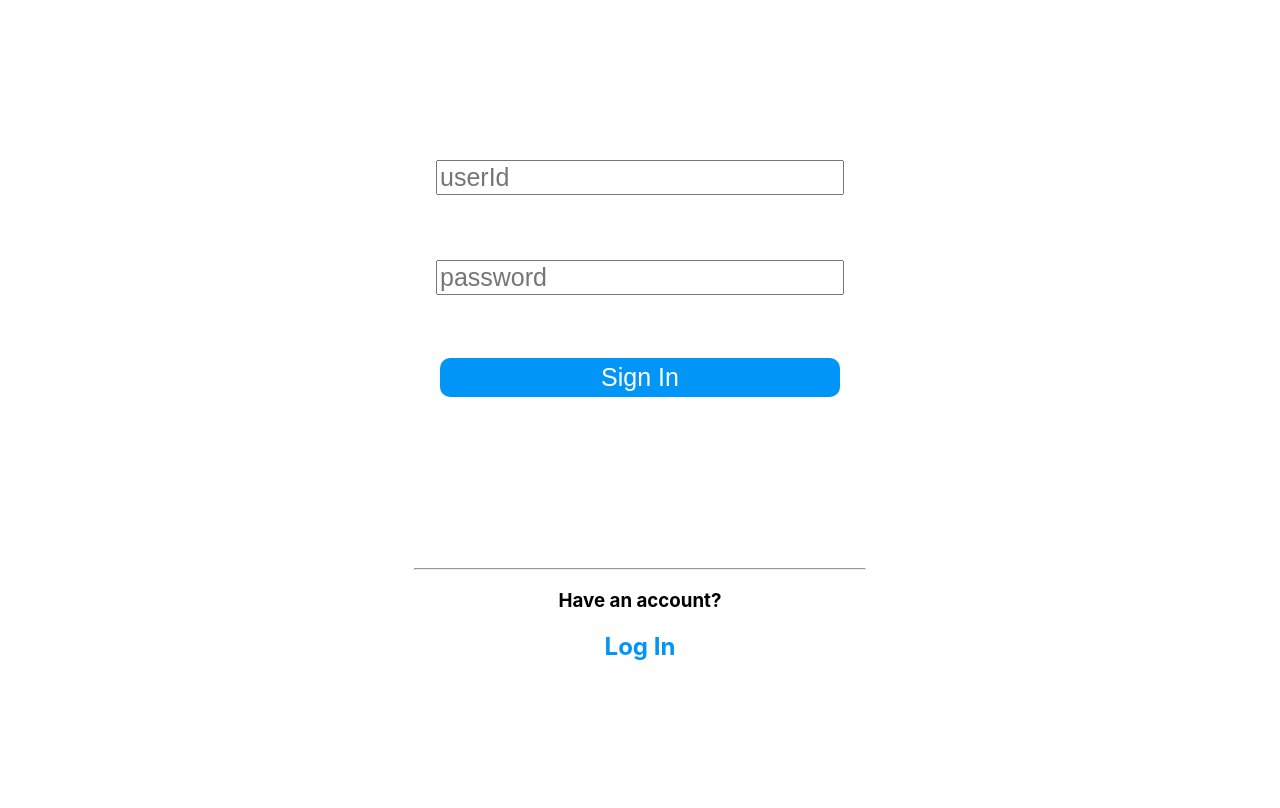
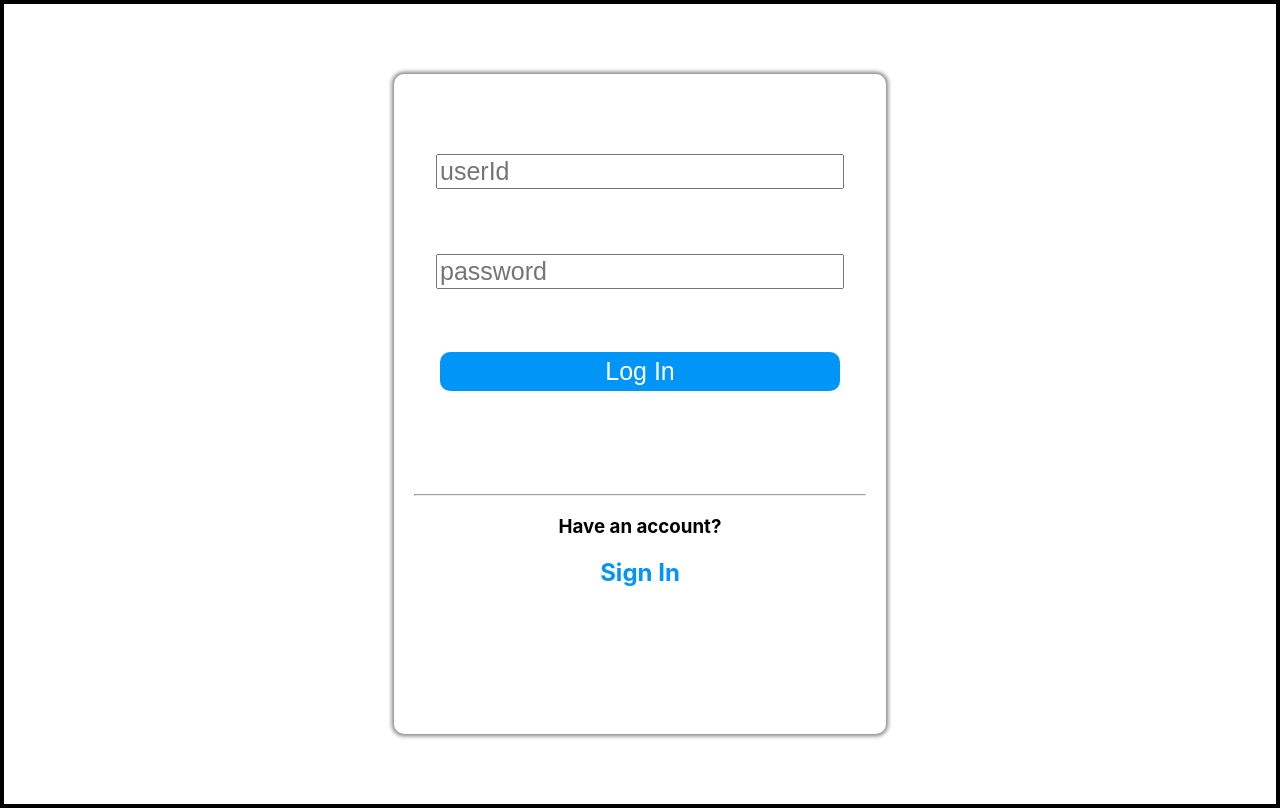
Before and after one commit to SaurabhShrikhande/Authentication-firebase-react, a React (Create React App) app: page /SignIn in a window 1280 px wide. Built offline with nearby package versions, Linux system fonts and the light colour scheme.

Commit message:
HTML CSS form

```diff
--- a/package.json
+++ b/package.json
@@ -9,6 +9,7 @@
     "firebase": "^10.7.1",
     "react": "^18.2.0",
     "react-dom": "^18.2.0",
+    "react-router-dom": "^6.21.3",
     "react-scripts": "5.0.1",
     "web-vitals": "^2.1.4"
   },
--- a/src/App.css
+++ b/src/App.css
@@ -2,37 +2,8 @@
   text-align: center;
 }
 
-.App-logo {
-  height: 40vmin;
-  pointer-events: none;
+.flex{
+  display: flex;
+  justify-content: center;
+  align-items: center;
 }
-
-@media (prefers-reduced-motion: no-preference) {
-  .App-logo {
-    animation: App-logo-spin infinite 20s linear;
-  }
-}
-
-.App-header {
-  background-color: #282c34;
-  min-height: 100vh;
-  display: flex;
-  flex-direction: column;
-  align-items: center;
-  justify-content: center;
-  font-size: calc(10px + 2vmin);
-  color: white;
-}
-
-.App-link {
-  color: #61dafb;
-}
-
-@keyframes App-logo-spin {
-  from {
-    transform: rotate(0deg);
-  }
-  to {
-    transform: rotate(360deg);
-  }
-}
--- a/src/App.js
+++ b/src/App.js
@@ -1,19 +1,29 @@
 import './App.css';
+import LogIn from './LogIn';
+import SignIn from './SignIn';
+import {
+  createBrowserRouter,
+  RouterProvider,
+} from "react-router-dom";
 
 function App() {
+ const router = createBrowserRouter([
+  {
+    path : "/",
+    element : <LogIn/> ,
+    children  :  [
+      {
+        path : "/SignIn",
+      element : <SignIn/>
+      }
+   ]
+  }
+
+ ])
+
   return (
-    <div className="App">
-      <div style={{minHeight:"70vh", display:"flex", justifyContent:"center", alignItems:"center", lineHeight:"100px"}}>
-         <form>
-        <input style={{width:"400px", fontSize:"25px"}} type = "text"  placeholder='userId'/> <br/>
-        <input style={{width:"400px", fontSize:"25px"}} type ="password" placeholder="password" /> <br></br>
-        <button  style={{width:"400px", fontSize:"25px" , backgroundColor:"#0095F6", color:"white", border:"none", padding:"5px 0", borderRadius:"10px"}}>Sign In</button>
-        </form>
-      </div>
-       <hr style={{width:"450px"}}></hr>
-      <h3>Have an account?</h3>
-      <h2 style={{color:"#0095F6"}}>Log In</h2>
-
+    <div>
+       < RouterProvider router= {router}/>
     </div>
   );
 }
--- /dev/null
+++ b/src/LogIn.js
@@ -0,0 +1,21 @@
+import './App.css';
+export default function LogIn(){
+    return(
+        <div className="App flex" style={{minHeight:"100vh", border:"4px solid black"}} >
+       <div  style={{border:"0px solid black", minHeight:"70vh", padding:"50px 20px", borderRadius:"10px" , boxShadow:"0px 0px 4px 2px gray"}}>
+      <div style={{lineHeight:"100px"}}>
+         <form >
+        <input style={{width:"400px", fontSize:"25px"}} type = "text"  placeholder='userId'/> <br/>
+        <input style={{width:"400px", fontSize:"25px"}} type ="password" placeholder="password" /> <br></br>
+        <button  style={{width:"400px", fontSize:"25px" , backgroundColor:"#0095F6", color:"white", border:"none", padding:"5px 0", borderRadius:"10px"}}>Log In</button>
+        </form>
+      </div>
+       <hr style={{width:"450px", marginTop:"70px"}}></hr>
+       <div>
+      <h3>Have an account?</h3>
+      <h2 style={{color:"#0095F6"}}>Sign In</h2>
+      </div>
+      </div>
+    </div>
+    )
+}
--- /dev/null
+++ b/src/SignIn.js
@@ -0,0 +1,21 @@
+import './App.css';
+export default function SignIn(){
+    return(
+        <div className="App flex" style={{minHeight:"100vh", border:"4px solid black"}} >
+       <div  style={{border:"0px solid black", minHeight:"70vh", padding:"50px 20px", borderRadius:"10px" , boxShadow:"0px 0px 4px 2px gray"}}>
+      <div style={{lineHeight:"100px"}}>
+         <form >
+        <input style={{width:"400px", fontSize:"25px"}} type = "text"  placeholder='userId'/> <br/>
+        <input style={{width:"400px", fontSize:"25px"}} type ="password" placeholder="password" /> <br></br>
+        <button  style={{width:"400px", fontSize:"25px" , backgroundColor:"#0095F6", color:"white", border:"none", padding:"5px 0", borderRadius:"10px"}}>Sign In</button> */
+        </form>
+      </div>
+       <hr style={{width:"450px", marginTop:"70px"}}></hr>
+       <div>
+      <h3>Have an account?</h3>
+      <h2 style={{color:"#0095F6"}}>Log In</h2>
+      </div>
+      </div>
+    </div>
+    )
+}
--- a/src/firebase.js
+++ b/src/firebase.js
@@ -16,5 +16,5 @@ const firebaseConfig = {
 
 // Initialize Firebase
 const app = initializeApp(firebaseConfig);
-export const auth = app.auth();
+export const auth = getAuth();
 export default app;
```
Also changed, not shown: 1 other file (tests, documents, lock files or other folders).
